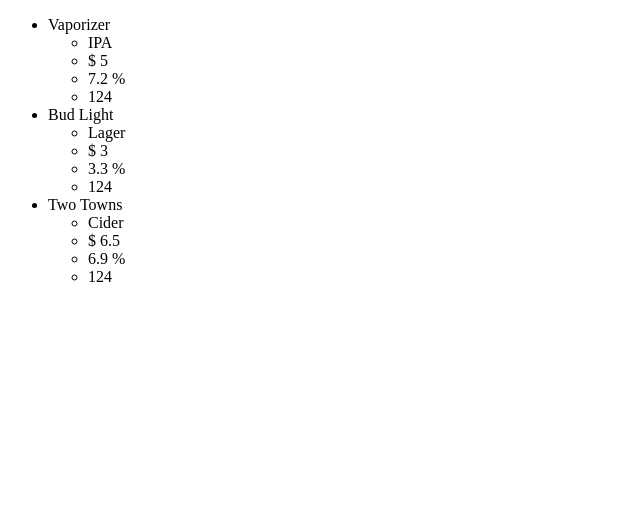
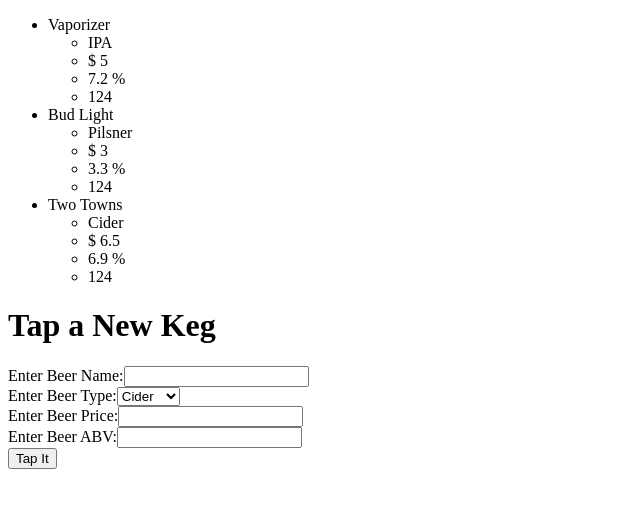
Before and after one commit to amcgladd/taproom, an Angular app: page / in a window 1280 px wide. Shown: the top 508 px of the page, without its empty margins (0-640 px from the left). Built offline with nearby package versions, Linux system fonts and the light colour scheme.

Commit message:
Add ability to create new keg.

```diff
--- a/src/app/app.component.html
+++ b/src/app/app.component.html
@@ -1 +1,2 @@
 <app-keg-list [childKegList]="masterKegList"></app-keg-list>
+<app-new-keg (sendKeg)="addKeg($event)"></app-new-keg>
--- a/src/app/app.component.ts
+++ b/src/app/app.component.ts
@@ -9,7 +9,11 @@
 export class AppComponent {
   masterKegList: Keg[] = [
     new Keg('Vaporizer', 'IPA', 5, 7.2),
-    new Keg('Bud Light', 'Lager', 3, 3.3),
+    new Keg('Bud Light', 'Pilsner', 3, 3.3),
     new Keg('Two Towns', 'Cider', 6.5, 6.9)
   ]
+
+  addKeg(newKeg: Keg) {
+    this.masterKegList.push(newKeg);
+  }
 }
--- /dev/null
+++ b/src/app/new-keg/new-keg.component.html
@@ -0,0 +1,28 @@
+<h1>Tap a New Keg</h1>
+<form>
+  <div>
+    <label>Enter Beer Name:</label>
+    <input #newName type="text">
+  </div>
+  <div>
+    <label>Enter Beer Type:</label>
+    <select #newType>
+      <option> Cider </option>
+      <option> IPA </option>
+      <option> Pilsner </option>
+      <option> Stout </option>
+      <option> Amber </option>
+    </select>
+  </div>
+  <div>
+    <label>Enter Beer Price:</label>
+    <input #newPrice type="number">
+  </div>
+  <div>
+    <label>Enter Beer ABV:</label>
+    <input #newABV type="number">
+  </div>
+  <div>
+  <button (click)="submitForm(newName.value, newType.value, newPrice.value, newABV.value); newName.value=''; newPrice.value=''; newABV.value='';">Tap It</button>
+  </div>
+</form>
--- /dev/null
+++ b/src/app/new-keg/new-keg.component.ts
@@ -0,0 +1,16 @@
+import { Component, Output, EventEmitter} from '@angular/core';
+import { Keg } from '../models/keg.model';
+
+@Component({
+  selector: 'app-new-keg',
+  templateUrl: './new-keg.component.html',
+  styleUrls: ['./new-keg.component.css']
+})
+export class NewKegComponent {
+  @Output() sendKeg = new EventEmitter();
+
+  submitForm(name: string, type: string, price: number, abv: number) {
+    let newKeg: Keg = new Keg(name, type, price, abv);
+    this.sendKeg.emit(newKeg);
+  }
+}
```
Also changed, not shown: src/app/app.module.ts (+6 -3 lines), src/app/new-keg/new-keg.component.css (added), 1 other file (tests, documents, lock files or other folders).
